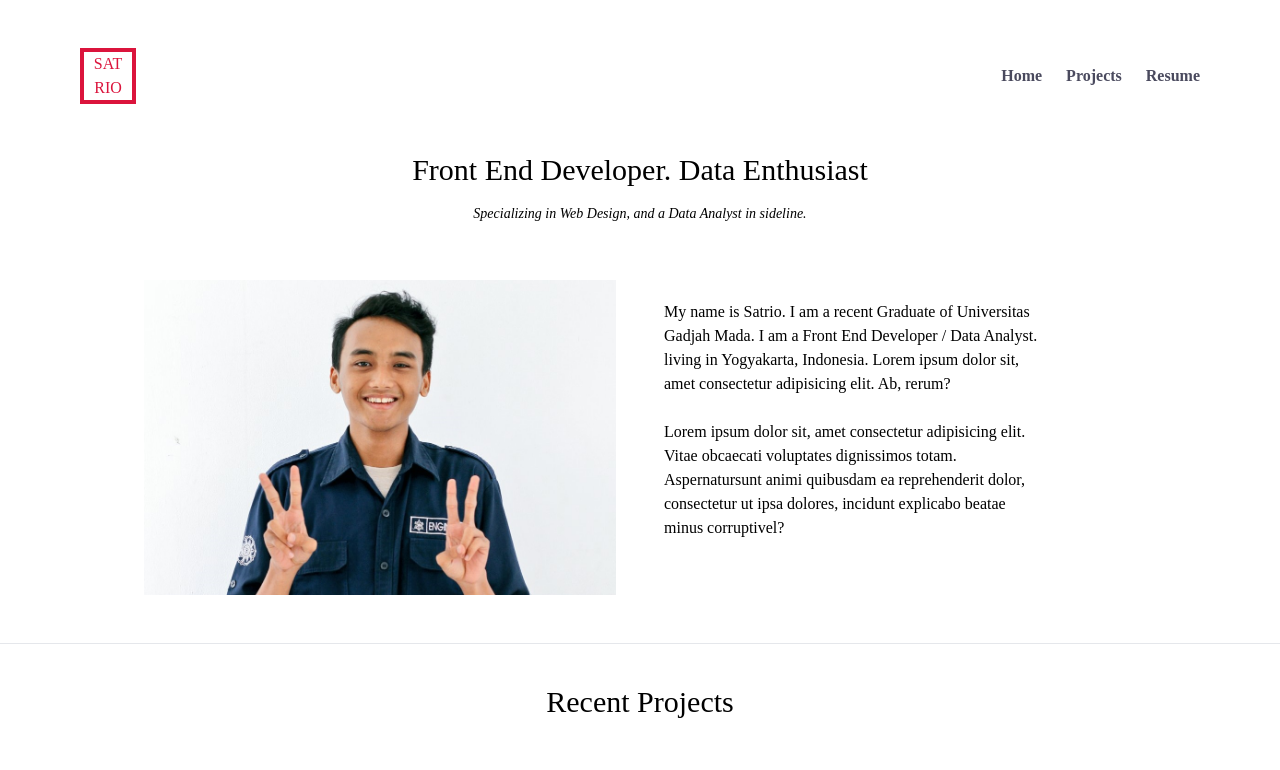
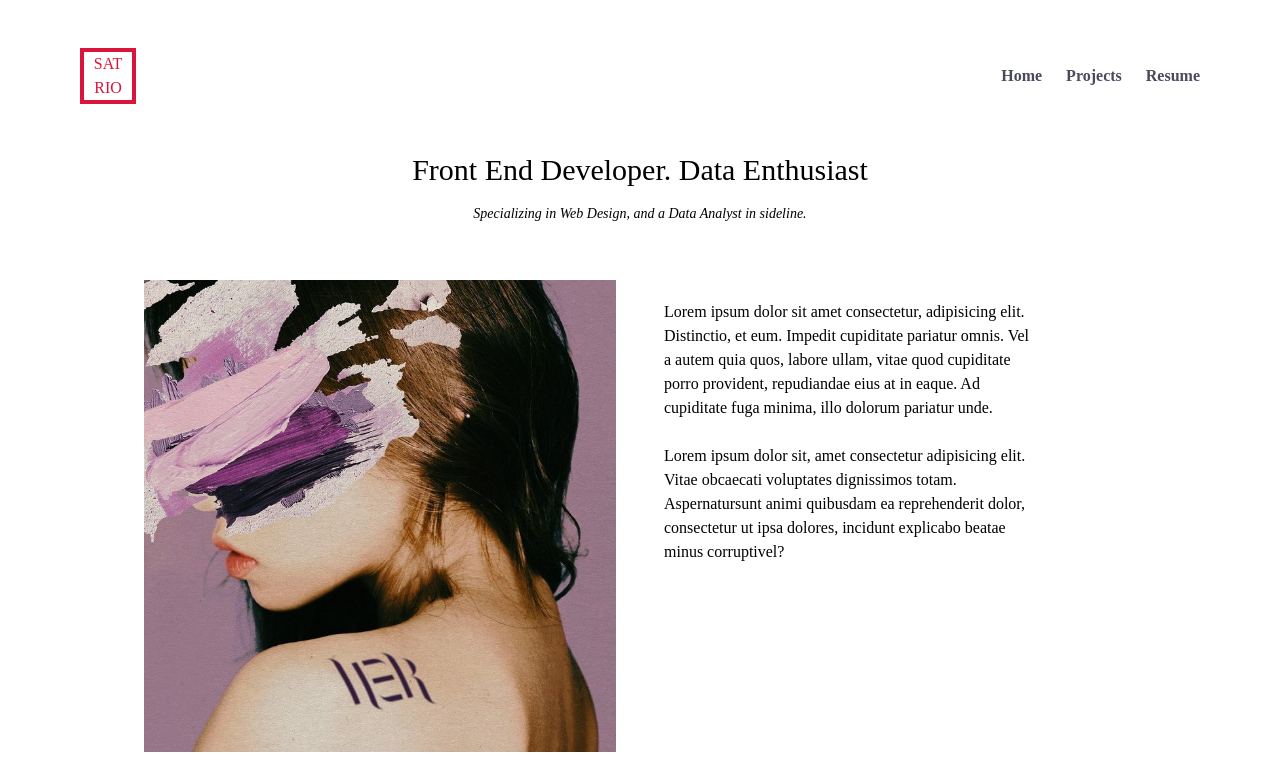
Before and after one commit to halosatrio/tailwind-next-coba, a Next.js app: page / in a window 1280 px wide. Shown: the top 770 px of the page. Built offline with nearby package versions, Linux system fonts and the light colour scheme.

Commit message:
02. change asset

```diff
--- a/components/About/index.js
+++ b/components/About/index.js
@@ -3,15 +3,15 @@ const About = () => {
     <div className="w-full my-7 lg:w-4/5 md:mx-auto mt-7 lg:mb-12 grid grid-rows-1 md:grid-cols-2 gap-y-5 md:gap-x-7 lg:gap-x-12">
       <img
         className="px-4 md:pr-0 md:pl-4 max-w-full bg-cover"
-        src="/assets/satrio.jpg"
+        src="/assets/foto.jpg"
         alt="satrio bayu aji"
       />
       <div className="font-sans text-base max-w-full xl:max-w-4/5 font-thin leading-6 pt-2 lg:pt-3 xl:pt-5 px-4 md:pl-0 md:pr-4">
         <p>
-          My name is Satrio. I am a recent Graduate of Universitas Gadjah Mada.
-          I am a Front End Developer / Data Analyst. living in Yogyakarta,
-          Indonesia. Lorem ipsum dolor sit, amet consectetur adipisicing elit.
-          Ab, rerum?
+          Lorem ipsum dolor sit amet consectetur, adipisicing elit. Distinctio,
+          et eum. Impedit cupiditate pariatur omnis. Vel a autem quia quos,
+          labore ullam, vitae quod cupiditate porro provident, repudiandae eius
+          at in eaque. Ad cupiditate fuga minima, illo dolorum pariatur unde.
         </p>
         <br />
         <p>
```
Also changed, not shown: public/assets/foto.jpg (added), public/assets/satrio.jpg (deleted).
